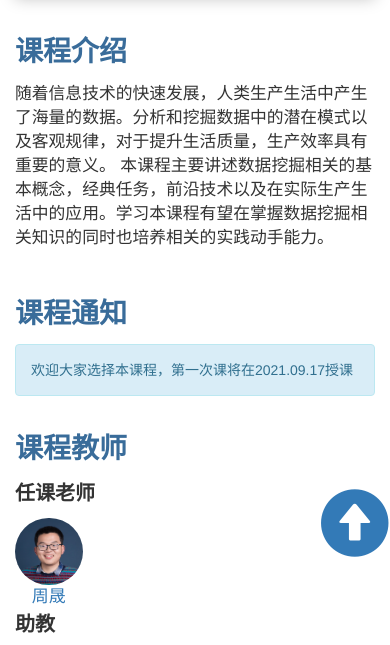
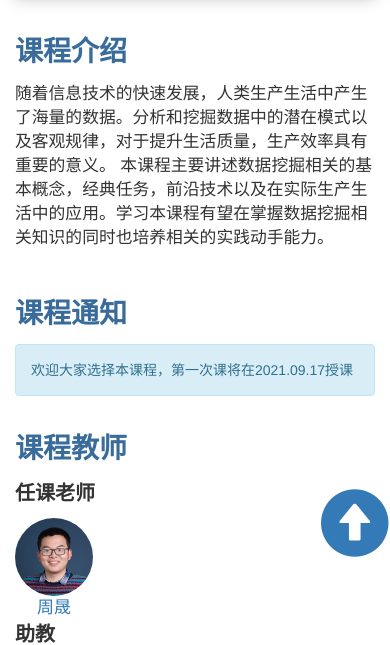
Before and after one commit to zhoushengisnoob/zhoushengisnoob.github.io, a plain HTML site: page courses/index.html in a window 390 px wide. Shown: the part 192-837 px from the top of the page. Drawn offline with nearby package versions, Linux system fonts and the light colour scheme.

Commit message:
improve course avatar responsive desgin

```diff
--- a/courses/css/index.css
+++ b/courses/css/index.css
@@ -43,28 +43,37 @@ section {
 .member-name {
     font-size: 1.7rem;
 }
-.content-text{
+
+.content-text {
     font-size: 1.2em;
 }
-.content-title{
+
+.content-title {
     font-weight: bold;
     font-size: 2rem;
 }
 
 @media screen and (max-width: 500px) {
-  .course-title {
-    font-size: 4rem;
-  }
-    .avatar{
-       object-fit: cover !important;
+    .course-title {
+        font-size: 4rem;
+    }
+
+    .avatar {
+        width: 20vw !important;
+        height: 20vw !important;
     }
 }
 
-tr{
+.avatar {
+    width: 10vw;
+    height: 10vw;
+}
+
+tr {
     line-height: 1.32 !important;
     font-size: 1.2em !important;
 }
 
-.alert{
+.alert {
     margin-bottom: 0px !important;
 }
--- a/courses/index.html
+++ b/courses/index.html
@@ -103,26 +103,26 @@
             </div>
         </section>
         <!--        人员信息-->
-        <section >
+        <section>
             <a name="avatarGroup"></a>
             <div class="container">
                 <p class="section-title">课程教师</p>
                 <div v-for="group in avatarGroup">
                     <p class="text-bold text-xl" v-html="group.groupName"></p>
-                    <div class="row">
-                        <div class="col-lg-2 col-xs-3 text-center" v-for="member in group.members">
-                            <div class="flex justify-center">
+                    <div class="flex justify-start">
+                        <div class="text-center margin-right-xl" v-for="member in group.members">
+                            <div>
                                 <img :src="member.url"
-                                     class=" img-circle img-responsive avatar">
+                                     class=" img-circle  avatar">
+                                <div v-html="member.name" class="member-name"></div>
                             </div>
-                            <div v-html="member.name" class="member-name"></div>
                         </div>
                     </div>
                 </div>
             </div>
         </section>
 
-        <section v-for="(section, index) in sections" >
+        <section v-for="(section, index) in sections">
             <div class="container">
                 <a :name="section.navTitle"></a>
                 <!--                区块title-->
```
